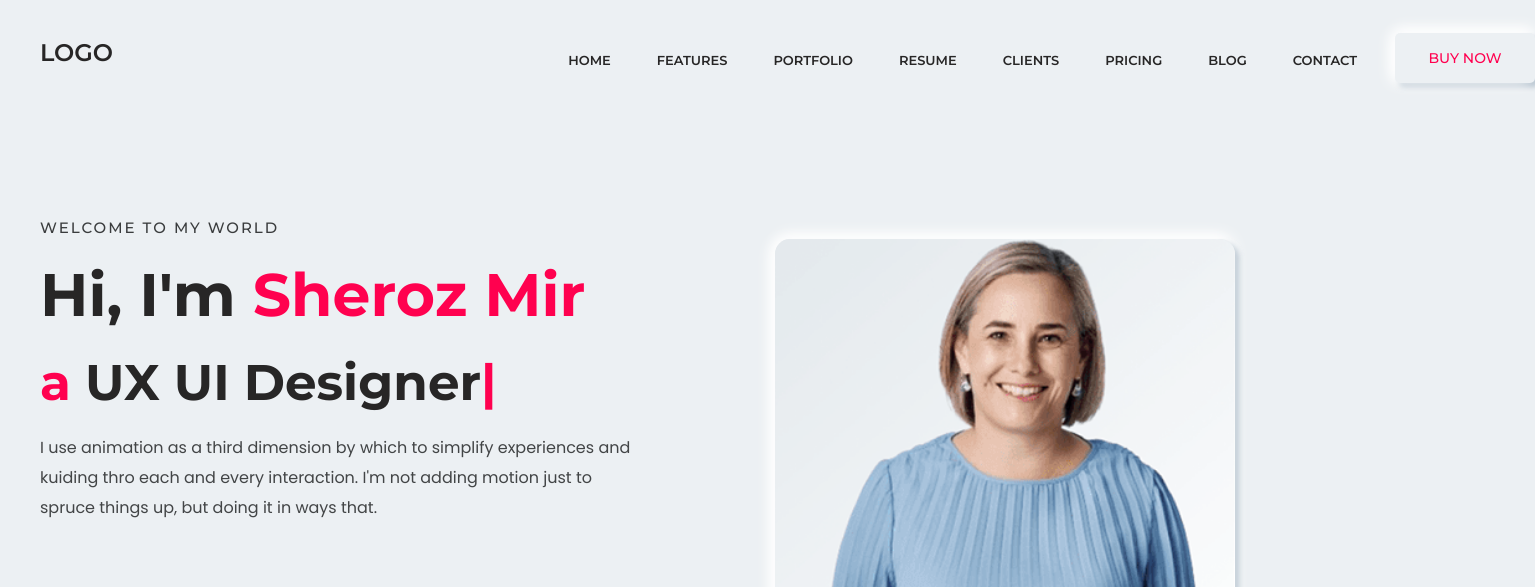
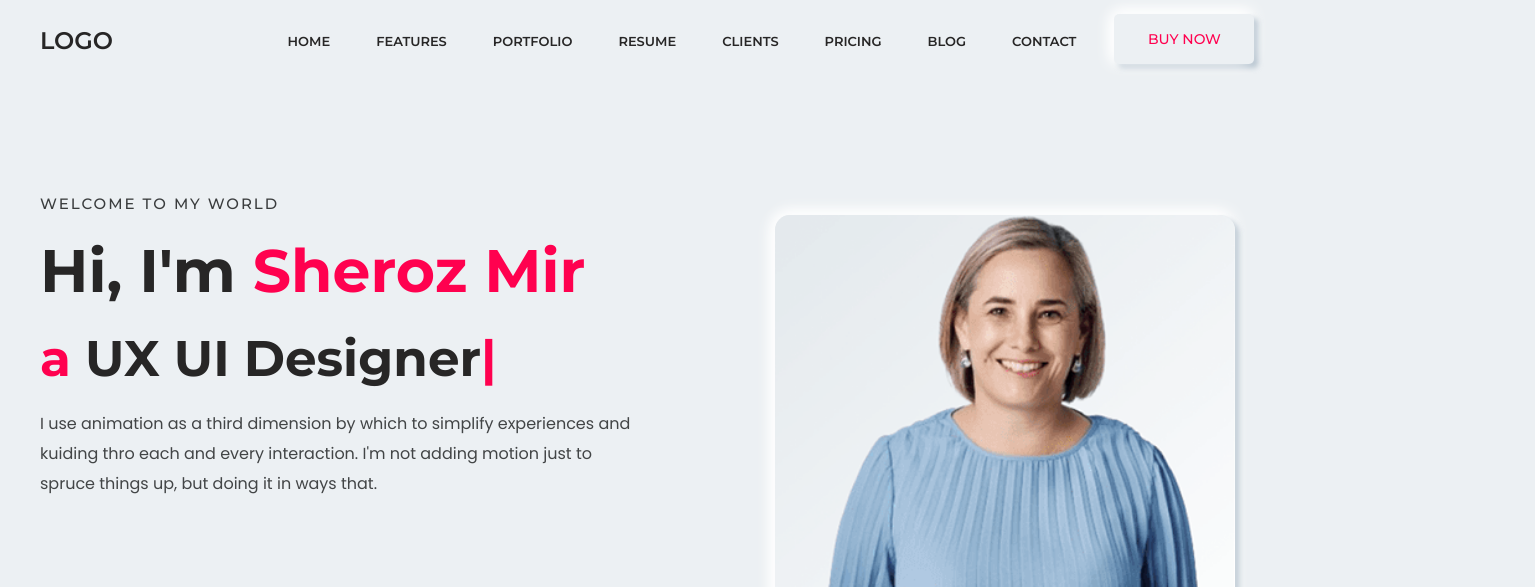
Before and after one commit to SuarezLautaro/TP-HTML-y-CSS-UTN-FullStack---T.N.--Suarez-Lautaro, a plain HTML site: page index.html in a window 1280 px wide. Shown: the top 587 px of the page, 1535 px wide, since content can reach past the window. Drawn offline with nearby package versions, Linux system fonts and the light colour scheme.

Commit message:
Add files via upload
He logrado hacer responsive el header.

```diff
--- a/index.html
+++ b/index.html
@@ -21,7 +21,7 @@
     <!--HEADER-->
     <header>
         <nav class="navbar navbar-expand-lg naveg">
-            <div class="container-fluid justify-content-end margin-container-nav">
+            <div class="container-fluid justify-content-start margin-container-nav">
                 <!--Logo-->
                 <div class="logo-nav">
                     <a class="navbar-brand mr-auto" href="#">LOGO</a>
--- a/style.css
+++ b/style.css
@@ -104,9 +104,9 @@ hr{
     display: flex;
     justify-content: space-between;
     align-items: center;
-    position: relative;
-    left: 30%;
-    margin-top: 10px;
+    position: absolute;
+    right: 2%;
+    top: 14px;
 }
 
 /*Lista del nav*/
```
